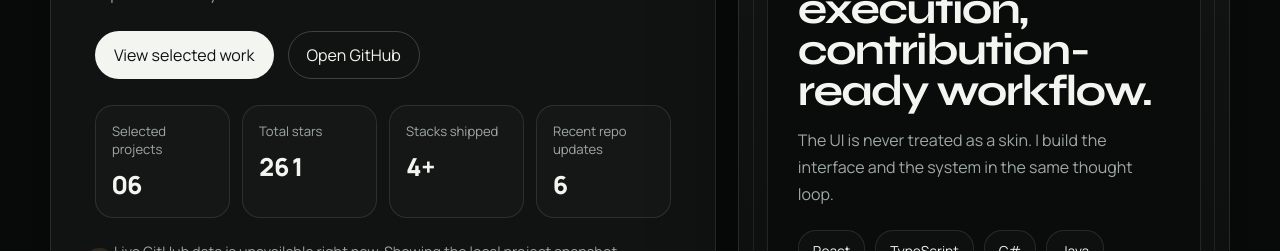
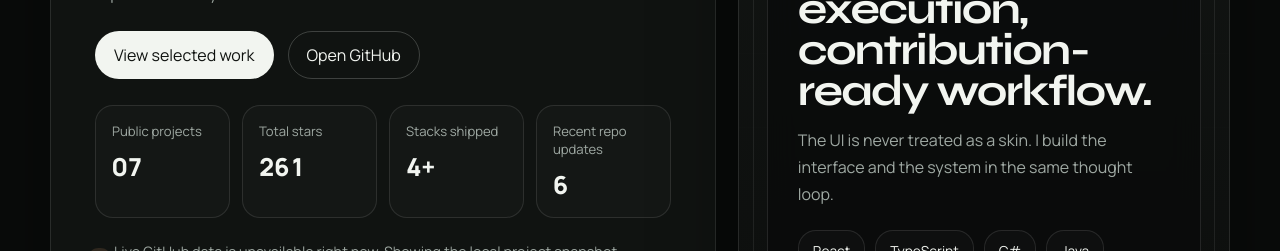
Before and after one commit to center2055/center2055, a React (Vite) app: page / in a window 1280 px wide. Shown: the part 800-1051 px from the top of the page. Built offline with nearby package versions, Linux system fonts and the light colour scheme; no server answers.

Commit message:
Show public project count

```diff
--- a/src/App.tsx
+++ b/src/App.tsx
@@ -282,8 +282,8 @@ function App() {
 
             <div className="hero-metrics" aria-label="Key portfolio metrics">
               <div>
-                <span>Selected projects</span>
-                <strong>{projects.length.toString().padStart(2, '0')}</strong>
+                <span>Public projects</span>
+                <strong>{sourceRepos.length.toString().padStart(2, '0')}</strong>
               </div>
               <div>
                 <span>Total stars</span>
```
